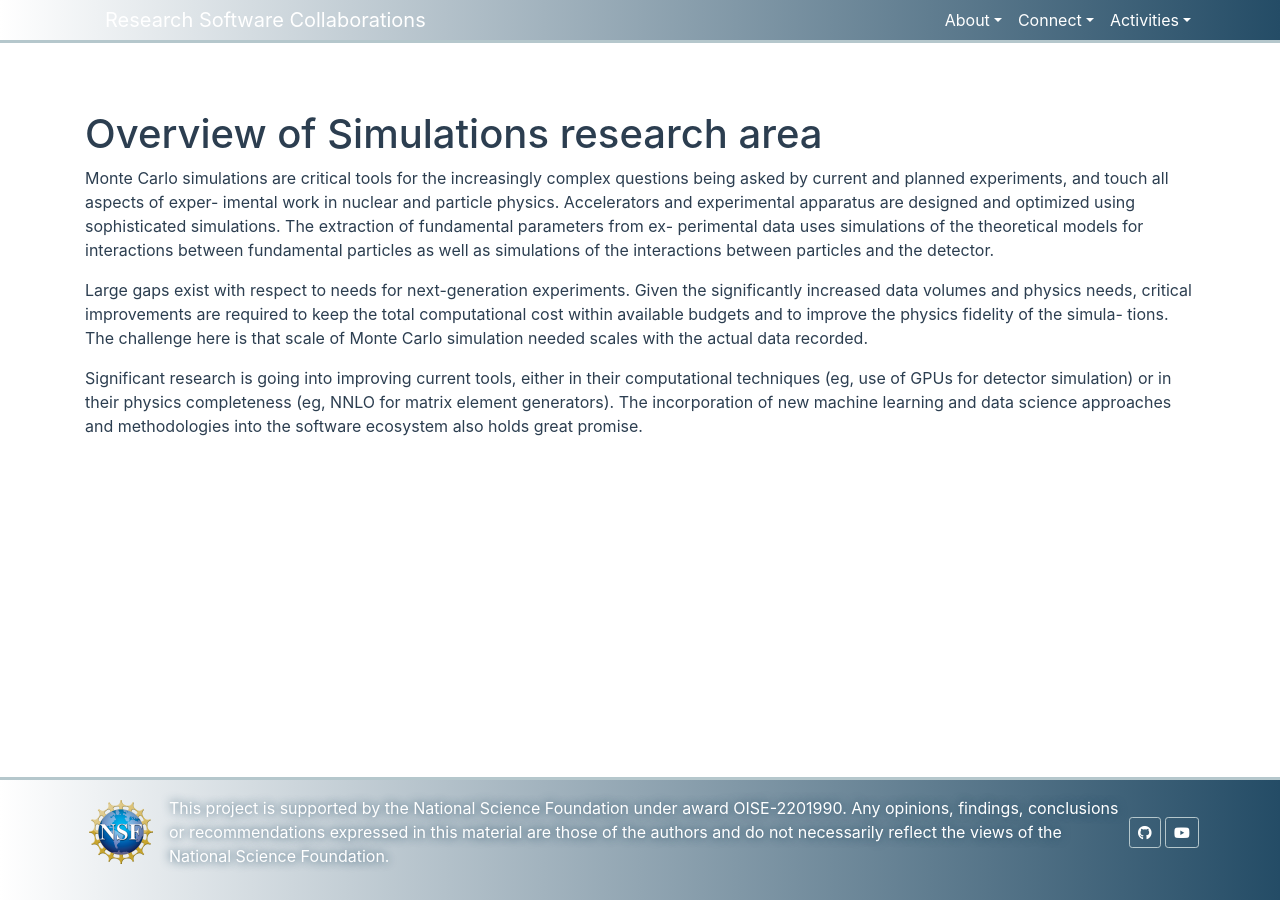
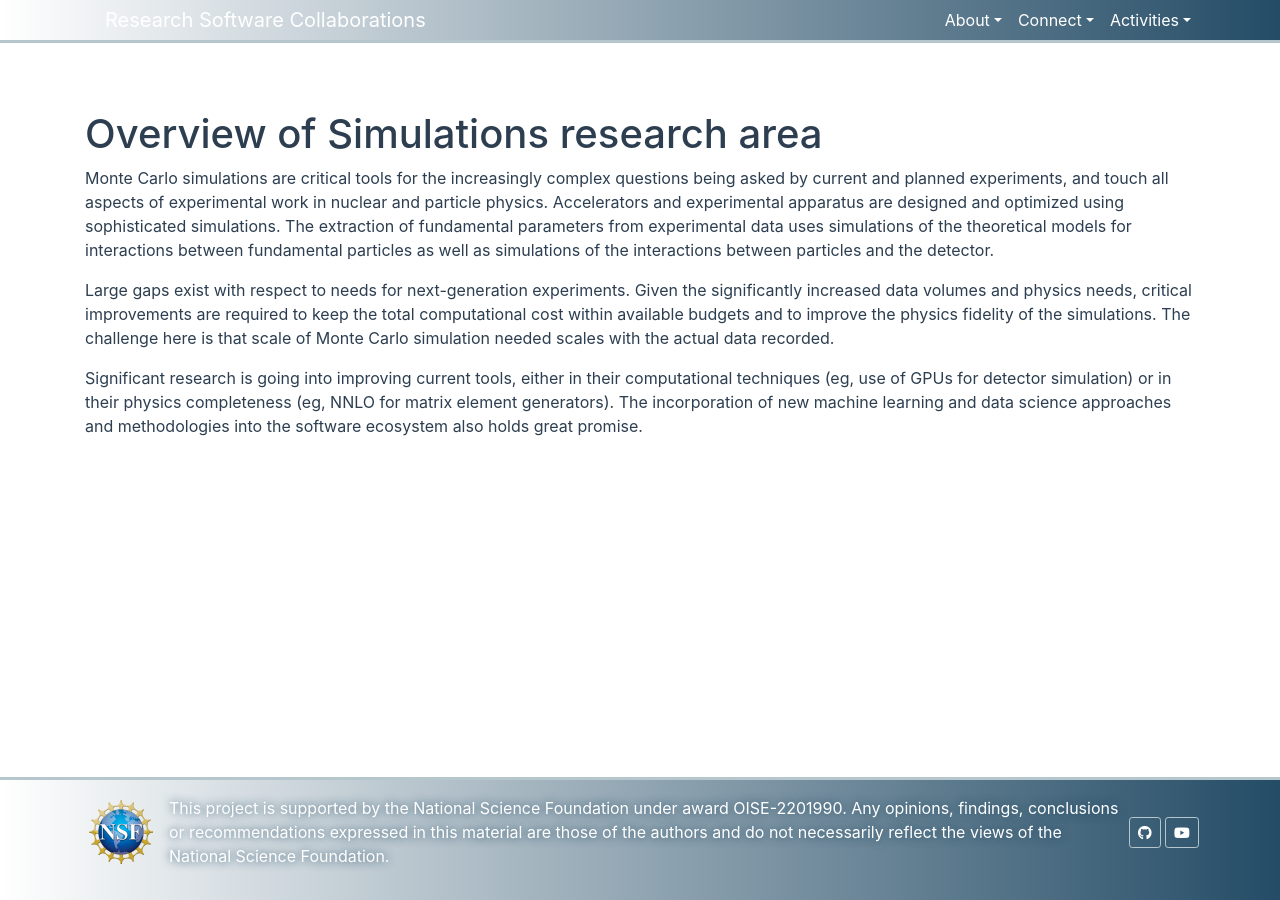
Before and after one commit to research-software-collaborations/research-software-collaborations.github.io, a Jekyll site: the page built from pages/simulation.md, in a window 1280 px wide. Built offline with Jekyll 4.4.1, drawn with Linux system fonts in a browser that asks for light colours; cached includes are drawn as plain includes.

Commit message:
fix hyphens

```diff
--- a/pages/simulation.md
+++ b/pages/simulation.md
@@ -6,10 +6,15 @@ title: Simulation Methods
 
 # Overview of Simulations research area
 
-Monte Carlo simulations are critical tools for the increasingly complex questions being asked by current and planned experiments, and touch all aspects of exper- imental work in nuclear and particle physics. Accelerators and experimental apparatus are designed and optimized using sophisticated simulations. The extraction of fundamental parameters from ex- perimental data uses simulations of the theoretical models for interactions between fundamental particles as well as simulations of the interactions between particles and the detector.
+Monte Carlo simulations are critical tools for the increasingly complex questions being asked by current and planned experiments, and touch all aspects of
+experimental work in nuclear and particle physics. Accelerators and experimental apparatus are designed and optimized using sophisticated simulations.
+The extraction of fundamental parameters from experimental data uses simulations of the theoretical models for interactions between fundamental
+particles as well as simulations of the interactions between particles and the detector.
 
-Large gaps exist with respect to needs for next-generation experiments. Given the significantly increased data volumes and physics needs, critical improvements are required to keep the total computational cost within available budgets and to improve the physics fidelity of the simula- tions. The challenge here is that scale of Monte Carlo simulation needed scales with the actual data recorded.
+Large gaps exist with respect to needs for next-generation experiments. Given the significantly increased data volumes and physics needs, critical
+improvements are required to keep the total computational cost within available budgets and to improve the physics fidelity of the simulations.
+The challenge here is that scale of Monte Carlo simulation needed scales with the actual data recorded.
 
 Significant research is going into improving current tools, either in their computational techniques (eg, use of GPUs for
-detector simulation) or in their physics completeness (eg, NNLO for matrix element generators).
-The incorporation of new machine learning and data science approaches and methodologies into the software ecosystem also holds great promise.
+detector simulation) or in their physics completeness (eg, NNLO for matrix element generators). The incorporation of new machine
+learning and data science approaches and methodologies into the software ecosystem also holds great promise.
```
